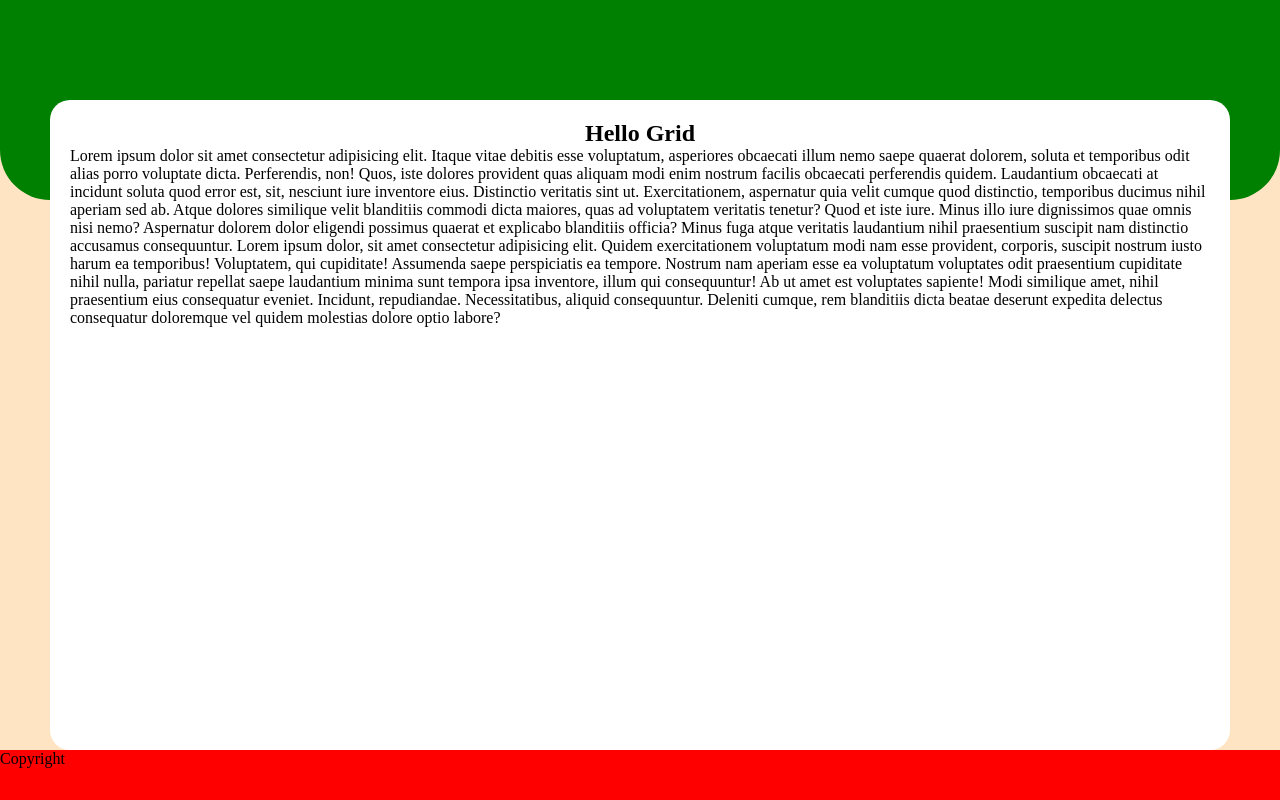
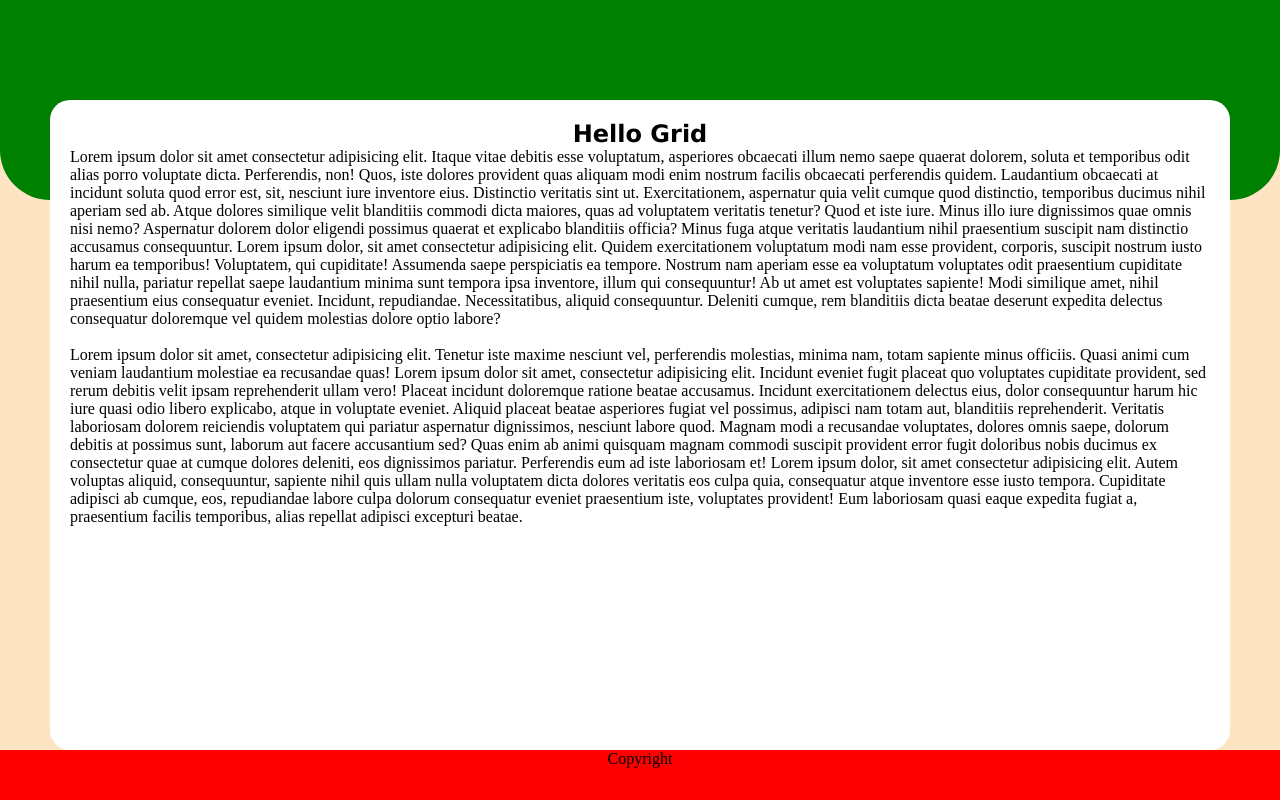
Before and after one commit to maldabllaca/FutureMindsAcademy, a plain HTML site: page Assignments/Hello Grid/hellogrid.html in a window 1280 px wide. Drawn offline with Linux system fonts and the light colour scheme.

Commit message:
Hello Grid

```diff
--- a/Assignments/Hello Grid/hellogrid.css
+++ b/Assignments/Hello Grid/hellogrid.css
@@ -28,10 +28,13 @@ main {
 
 main h1 {
     text-align: center;
+    font-family: 'Lucida Sans', 'Lucida Sans Regular', 'Lucida Grande', 'Lucida Sans Unicode', Geneva, Verdana, sans-serif;
 }
 
 footer {
     background-color: red;
     grid-column: 1/4;
     grid-row: 4/5;
+    text-align: center;
+    align-items: center;
 }
--- a/Assignments/Hello Grid/hellogrid.html
+++ b/Assignments/Hello Grid/hellogrid.html
@@ -35,7 +35,28 @@
                 voluptates sapiente!
                 Modi similique amet, nihil praesentium eius consequatur eveniet. Incidunt, repudiandae. Necessitatibus,
                 aliquid consequuntur. Deleniti cumque, rem blanditiis dicta beatae deserunt expedita delectus
-                consequatur doloremque vel quidem molestias dolore optio labore?</p>
+                consequatur doloremque vel quidem molestias dolore optio labore?
+            </p>
+            <br>
+            Lorem ipsum dolor sit amet, consectetur adipisicing elit. Tenetur iste maxime nesciunt vel, perferendis
+            molestias, minima nam, totam sapiente minus officiis. Quasi animi cum veniam laudantium molestiae ea
+            recusandae quas! Lorem ipsum dolor sit amet, consectetur adipisicing elit. Incidunt eveniet fugit placeat
+            quo voluptates cupiditate provident, sed rerum debitis velit ipsam reprehenderit ullam vero! Placeat
+            incidunt doloremque ratione beatae accusamus.
+            Incidunt exercitationem delectus eius, dolor consequuntur harum hic iure quasi odio libero explicabo, atque
+            in voluptate eveniet. Aliquid placeat beatae asperiores fugiat vel possimus, adipisci nam totam aut,
+            blanditiis reprehenderit.
+            Veritatis laboriosam dolorem reiciendis voluptatem qui pariatur aspernatur dignissimos, nesciunt labore
+            quod. Magnam modi a recusandae voluptates, dolores omnis saepe, dolorum debitis at possimus sunt, laborum
+            aut facere accusantium sed?
+            Quas enim ab animi quisquam magnam commodi suscipit provident error fugit doloribus nobis ducimus ex
+            consectetur quae at cumque dolores deleniti, eos dignissimos pariatur. Perferendis eum ad iste laboriosam
+            et! Lorem ipsum dolor, sit amet consectetur adipisicing elit. Autem voluptas aliquid, consequuntur, sapiente
+            nihil quis ullam nulla voluptatem dicta dolores veritatis eos culpa quia, consequatur atque inventore esse
+            iusto tempora.
+            Cupiditate adipisci ab cumque, eos, repudiandae labore culpa dolorum consequatur eveniet praesentium iste,
+            voluptates provident! Eum laboriosam quasi eaque expedita fugiat a, praesentium facilis temporibus, alias
+            repellat adipisci excepturi beatae.
         </article>
     </main>
     <footer>Copyright</footer>
```
